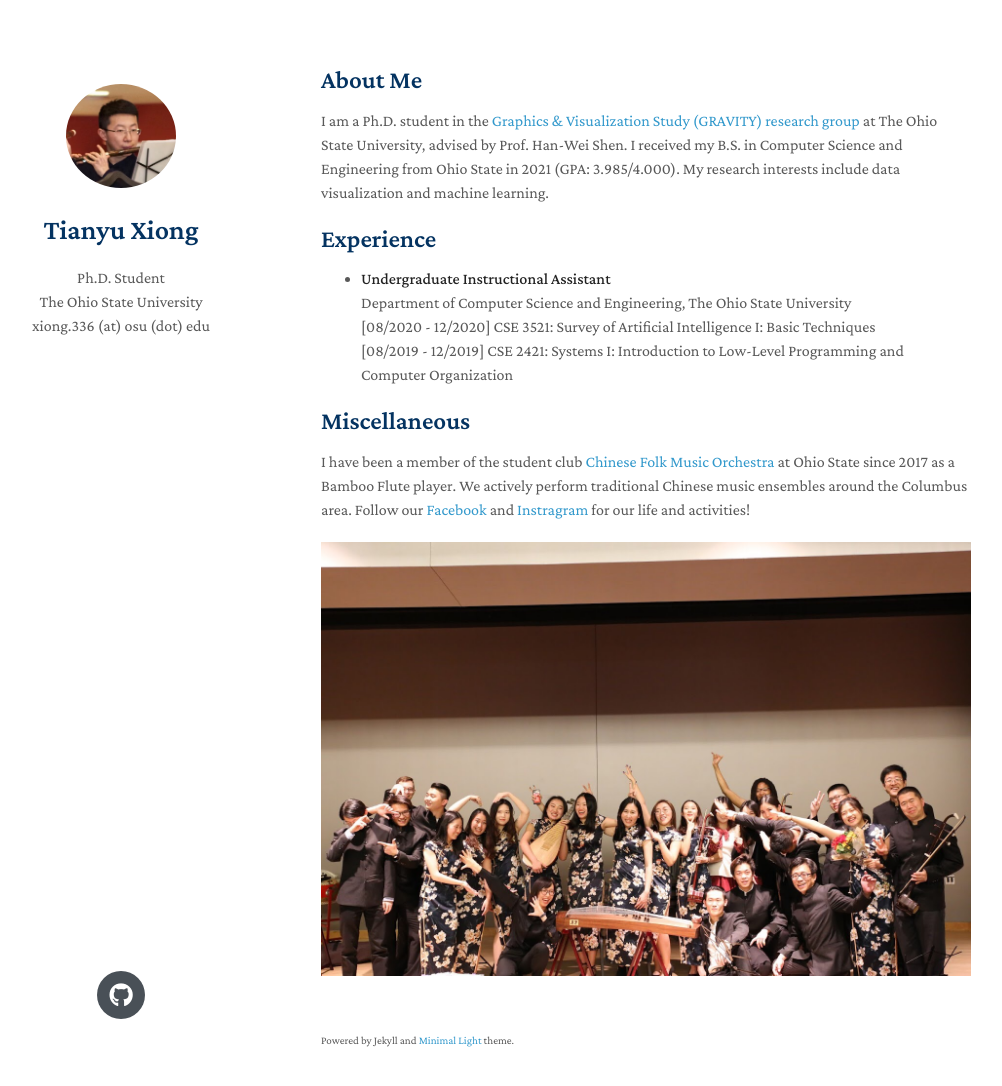
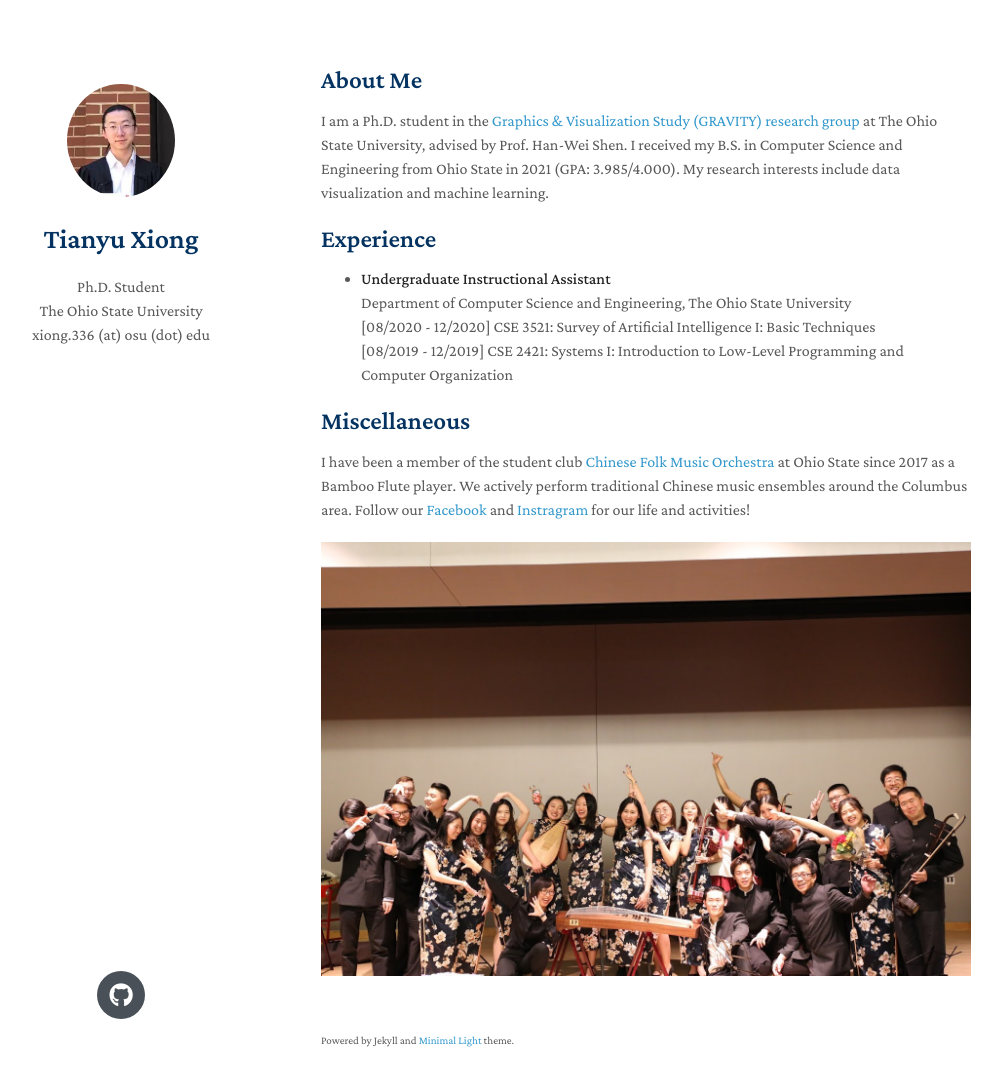
Before and after one commit to xtyinzz/xtyinzz.github.io, a Jekyll site: the page built from index.md, in a window 1280 px wide and 1121 px high. Shown: the top 1086 px of the window, without its empty margins (149-1151 px from the left). Built offline with Jekyll 4.4.1, drawn with Linux system fonts in a browser that asks for light colours; nearby versions of some CDN libraries; a style sheet for code colours, icons or effects is not loaded; our own code applies the rules of GitHub Pages for plain Markdown files.

Commit message:
changed avatar

```diff
--- a/_config.yml
+++ b/_config.yml
@@ -6,7 +6,7 @@ keywords: minimal academic
 # google_scholar: https://scholar.google.com/
 github_link: https://github.com/xtyinzz
 # linkedin: https://www.linkedin.com/in/tianyu-xiong-b485bb154/
-avatar: ./assets/img/tasteofosu.jpg
+avatar: ./assets/img/postoffice.jpg
 # google_analytics: UA-111540567-4
 favicon: ./assets/img/favicon.png
 favicon_dark: ./assets/img/favicon-dark.png
```
